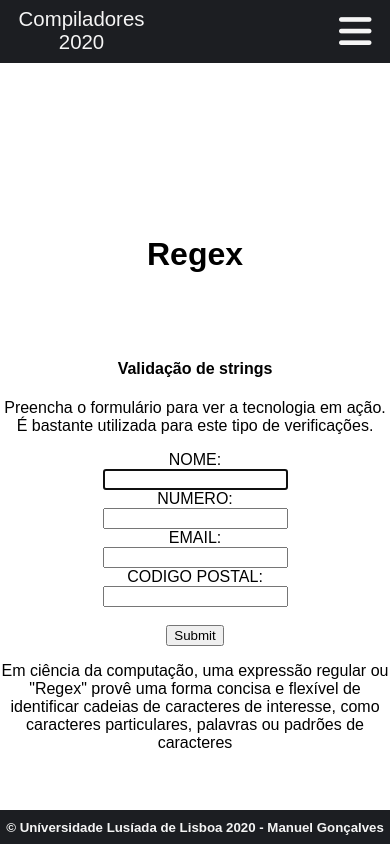
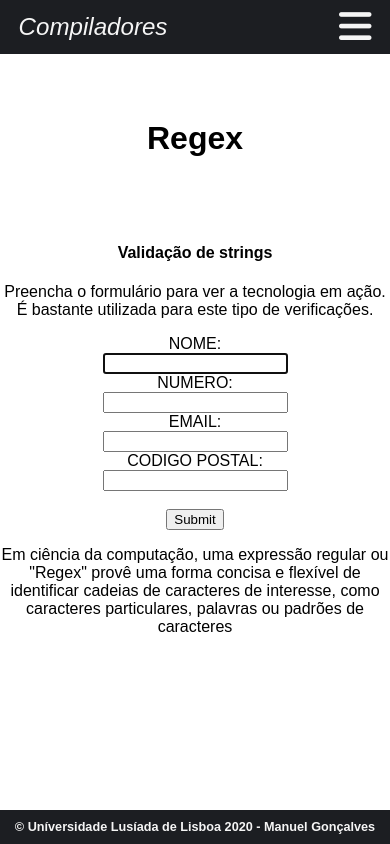
Before and after one commit to mduvens/paulinho, a Flask app: page /regex in a window 390 px wide. Run offline with Flask 2, Linux system fonts and the light colour scheme; some libraries are stand-ins or nearby versions; some web fonts are replaced.

Commit message:
responsive test

```diff
--- a/app/static/css/main.css
+++ b/app/static/css/main.css
@@ -87,10 +87,11 @@ body {
 }
 
 .navLogo{
-   font-size: 1.1em;
+   font-size: 1.3em;
    text-align: center;
    display: flex;
    justify-content: flex-start;
+   cursor: default;
 }
 
 .navToggle{
@@ -106,6 +107,7 @@ body {
     display: flex;
     flex-direction: column ;
     width: 100%;
+    height: 100%;
     text-align: center;
     margin: auto;
     margin-bottom: 5vh;
@@ -166,6 +168,7 @@ body {
     font-size: 2em;
 
 }
+
 .rowHeaders > *{
     padding: 1vw;
 }
@@ -179,6 +182,9 @@ body {
 }
 
 @media screen and (max-width: 850px){
+    .footerText{
+        font-size: 1.5vh;
+    }
     .flexImg{
         width: 100%;
     }
--- a/app/templates/index.html
+++ b/app/templates/index.html
@@ -29,7 +29,7 @@
     <div class="mainGrid" >
         <div class="head" id="head">
             <nav class="navbar " id="navbar">
-                    <div class="navLogo animate__animated animate__fadeIn animate__slow">Compiladores<br>2020</div>
+                    <div class="navLogo animate__animated animate__fadeIn animate__slow"><cite>Compiladores</cite> </div>
                     <div class="navToggle"><i class="fas fa-bars"></i></></i></div>
 
                     <div class="navLinks hide animate__animated animate__fadeIn animate__slow">
@@ -47,6 +47,7 @@
                         {% block title %}
                         {% endblock %}
                     </div>
+
                     <div id="main">
                         {% block content %}
                         {% endblock %}
@@ -59,7 +60,7 @@
 
         <div class="foot  " id="foot">
             <!-- whiteText -->
-            <h5 class="animate__animated animate__fadeIn"> &copy; Uníversidade Lusíada de Lisboa 2020 - Manuel Gonçalves</h5>
+            <h5 class="footerText animate__animated animate__fadeIn"> &copy; Uníversidade Lusíada de Lisboa 2020 - Manuel Gonçalves</h5>
         </div>
 
 
--- a/app/templates/regex.html
+++ b/app/templates/regex.html
@@ -8,13 +8,9 @@
 {% endblock %}
 
 {% block content %}
-<div class="contentDivSplit" id="main">
-    <div class="contentMenu regexMenu" id="contentMenu">
+
         <h4>Validação de strings</h4>
         <p>Preencha o formulário para ver a tecnologia em ação. É bastante utilizada para este tipo de verificações.
-
-    </div>
-    <div class="contentSubDiv regexFormDiv">
         <form action="/regex" method="POST" class="formDiv">
             <div class="formSubDiv">
                 <div class="formInput"><label for="name">NOME:</label><br><input type="text" name="name" id="inputName" autofocus>
@@ -53,8 +49,8 @@
         </form>
         <p>Em ciência da computação, uma expressão regular ou "Regex" provê uma forma concisa e flexível de identificar cadeias de caracteres de interesse, como caracteres particulares, palavras ou padrões de caracteres</p>
 
-    </div>
-</div>
+
+
 
 <script>
 
--- a/app/templates/webscrap.html
+++ b/app/templates/webscrap.html
@@ -1,6 +1,6 @@
 {% extends "index.html" %}
 {% block title %}
-    <h1 class="header">Webscraping with BeautifulSoup4</h1>
+    <h1>Webscraping with BeautifulSoup4</h1>
 {% endblock %}
 
 {% block content %}
@@ -57,7 +57,7 @@
         </div>
         <div class="scrapMainDiv" id="scrapGoldDiv">
             <div class="divInsideScrap " id="divInfoPlot">
-                <h3>Preço do ouro em tempo real. Gráfico gerado através do Matplotlib. </h3>
+                <h1 class="header">Preço do ouro em tempo real. Gráfico gerado através do Matplotlib. </h1>
 
             </div>
 
--- a/test.txt
+++ b/test.txt
@@ -1 +1 @@
-valores ['1,901.60'] tempos:['00:40:29']
+valores ['1,901.60'] tempos:['04:08:01']
```
Also changed, not shown: app/static/img/Untitled.jpg (added), app/static/img/flask.jpg (added).
